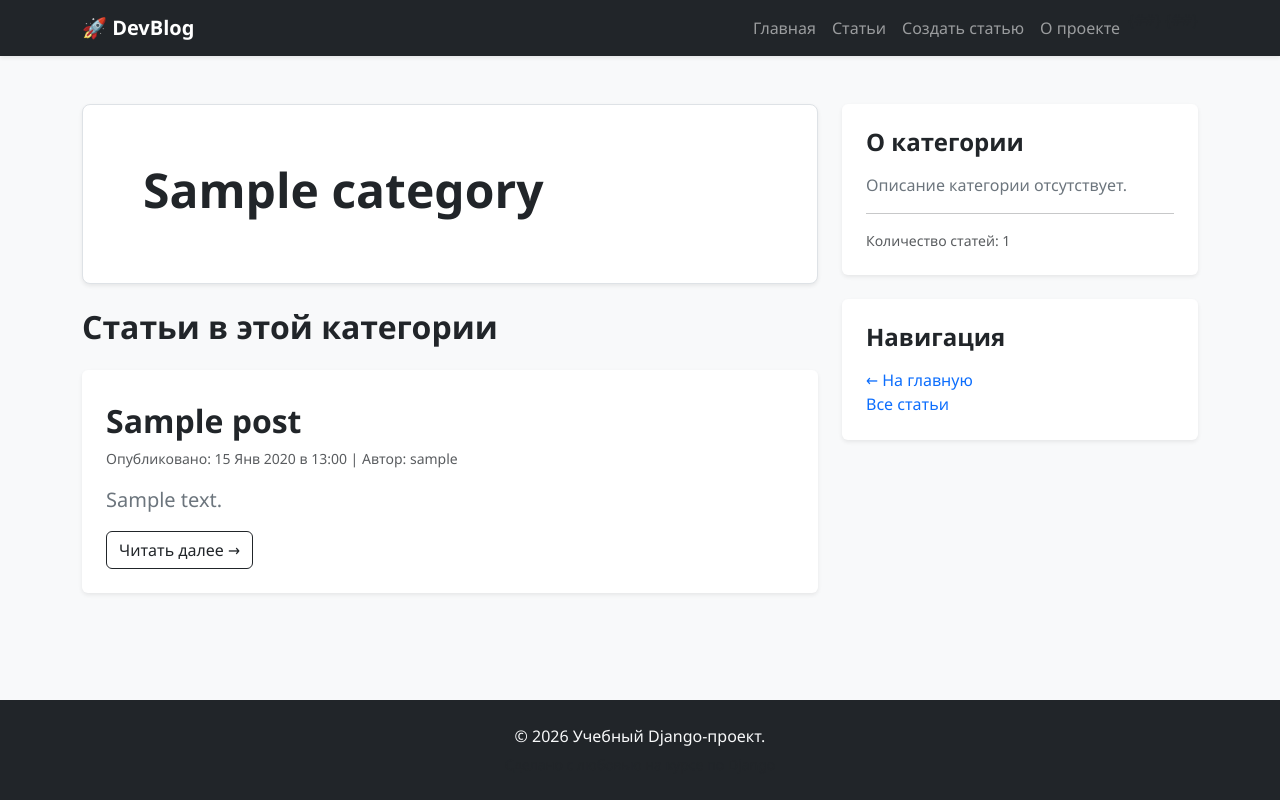
After one commit to annasuravenkova/django_project, a Django app: page /category/1/ in a window 1280 px wide. The commit adds this page. Run offline with Django 5.2, Linux system fonts and the light colour scheme; tables that the repository leaves empty hold one stand-in row (values such as "Sample post"); parts of the project's set-up code (start-up, migrations or seed data) failed here and were passed over; some libraries are stand-ins or nearby versions.

Commit message:
feat: переход на CBV

```diff
--- a/blog_app/urls.py
+++ b/blog_app/urls.py
@@ -1,5 +1,6 @@
 from django.urls import path
 from blog_app import views
+from django.views.generic import TemplateView
 
 app_name = 'blog'
 
@@ -10,8 +11,8 @@ urlpatterns = [
     path('posts/<slug:post_slug>/', views.PostDetailView.as_view(), name="posts_detail"),
     path('posts/<slug:post_slug>/edit/', views.PostUpdateView.as_view(), name="post_edit"),
     path('posts/<slug:post_slug>/delete/', views.PostDeleteView.as_view(), name="post_delete"),
-    path("categories/", views.categories_list, name="categories_list"),
-    path('category/<int:category_id>/', views.category_detail, name="category_detail"),
-    path('categories/create/', views.category_create, name="category_create"),
-
+    path("categories/", views.CategoriesListView.as_view(), name="categories_list"),
+    path('category/<int:category_id>/', views.CategoryDetailView.as_view(), name="category_detail"),
+    path('categories/create/', views.CategoryCreateView.as_view(), name="category_create"),
+    path('about/', TemplateView.as_view(template_name='blog/about.html'), name='about'),
 ]
--- a/blog_app/views.py
+++ b/blog_app/views.py
@@ -1,4 +1,3 @@
-from django.shortcuts import get_object_or_404, redirect
 from blog_app.models import Category, Post
 from django.shortcuts import render
 from blog_app.forms import PostForm, SearchForm, CategoryForm
@@ -49,22 +48,44 @@ class PostDetailView(DetailView):
     template_name = 'blog/post_detail.html'
     slug_url_kwarg = 'post_slug'
 
-def categories_list(request):
-    categories = Category.objects.all()
-    context = {
-        'categories': categories
-    }
-    return render(request, 'blog/categories_list.html', context)
+    def get_object(self, queryset=None):
+        post = super().get_object(queryset=queryset)
+        post.increase_views_count()
+        return post
 
+# def categories_list(request):
+#     categories = Category.objects.all()
+#     context = {
+#         'categories': categories
+#     }
+#     return render(request, 'blog/categories_list.html', context)
 
-def category_detail(request, category_id):
-    category = get_object_or_404(Category, id=category_id)
-    posts = Post.objects.filter(category=category, published=True)
-    context = {
-        'category': category,
-        'posts': posts
-    }
-    return render(request, 'blog/category_detail.html', context)
+class CategoriesListView(ListView):
+    model = Category
+    template_name = 'blog/categories_list.html'
+    context_object_name = 'categories'
+
+#
+# def category_detail(request, category_id):
+#     category = get_object_or_404(Category, id=category_id)
+#     posts = Post.objects.filter(category=category, published=True)
+#     context = {
+#         'category': category,
+#         'posts': posts
+#     }
+#     return render(request, 'blog/category_detail.html', context)
+
+class CategoryDetailView(DetailView):
+    model = Category
+    template_name = 'blog/category_detail.html'
+    context_object_name = 'category'
+    pk_url_kwarg = 'category_id'
+
+    def get_context_data(self, **kwargs):
+        context = super().get_context_data(**kwargs)
+        context['posts'] = Post.objects.filter(category=self.object, published=True)
+        return context
+
 
 
 # def post_create(request):
@@ -79,17 +100,29 @@ def category_detail(request, category_id):
 #         form = PostForm()
 #     return render(request, 'blog/post_create.html', context={'form':form})
 #
-def category_create(request):
-    if request.method == 'POST':
-        form = CategoryForm(data=request.POST)
-        if form.is_valid():
-            category = form.save(commit=False)
-            category.slug = slugify(category.title)
-            category.save()
-            return redirect('blog:index_page')
-    else:
-        form = CategoryForm()
-    return render(request, 'blog/category_create.html', context = {'form':form})
+# def category_create(request):
+#     if request.method == 'POST':
+#         form = CategoryForm(data=request.POST)
+#         if form.is_valid():
+#             category = form.save(commit=False)
+#             category.slug = slugify(category.title)
+#             category.save()
+#             return redirect('blog:index_page')
+#     else:
+#         form = CategoryForm()
+#     return render(request, 'blog/category_create.html', context = {'form':form})
+
+class CategoryCreateView(CreateView):
+    model = Category
+    form_class = CategoryForm
+    template_name = 'blog/category_create.html'
+    success_url = reverse_lazy('blog:index_page')
+    def form_valid(self, form):
+        category = form.save(commit=False)
+        category.slug = slugify(category.title)
+        category.save()
+        return super().form_valid(form)
+
 
 class PostFormBase:
     model = Post
--- a/feedback_app/urls.py
+++ b/feedback_app/urls.py
@@ -3,6 +3,6 @@ from feedback_app import views
 
 app_name = 'feedback'
 urlpatterns = [
-    path("", views.feedback_view, name="feedback_page"),
-    path('success/', views.feedback_success, name='feedback_success')
+    path("", views.FeedbackView.as_view(), name="feedback_page"),
+    path('success/', views.FeedbackSuccessView.as_view(), name='feedback_success')
 ]
--- a/templates/base.html
+++ b/templates/base.html
@@ -29,6 +29,13 @@
                     <li class="nav-item">
                         <a class="nav-link" href="{% url 'blog:posts_list' %}">Статьи</a>
                     </li>
+                    <!-- Новая кнопка "Создать статью" -->
+                    <li class="nav-item">
+                        <a class="nav-link" href="{% url 'blog:post_create' %}">Создать статью</a>
+                    </li>
+                    <li class="nav-item">
+                        <a class="nav-link" href="{% url 'blog:about' %}">О проекте</a>
+                    </li>
                     {#
                     <li class="nav-item">#}
                         {# <a class="nav-link" href="{% url 'blog:categories_list' %}">Категории</a>#}
--- /dev/null
+++ b/templates/blog/category_detail.html
@@ -0,0 +1,89 @@
+{% extends "base.html" %}
+{% load static %}
+
+{% block title %}
+    {{ category.title }} - {{ block.super }}
+{% endblock %}
+
+{% block content %}
+    <div class="row">
+        <!-- Левая колонка с постами категории -->
+        <div class="col-lg-8">
+            <!-- Заголовок категории -->
+            <div class="p-5 mb-4 bg-white rounded-3 shadow-sm border">
+                <div class="container-fluid py-2">
+                    <h1 class="display-5 fw-bold text-dark">{{ category.title }}</h1>
+                    {% if category.description %}
+                        <p class="col-md-12 fs-5 text-muted">{{ category.description }}</p>
+                    {% endif %}
+                </div>
+            </div>
+
+            <h2 class="mb-4 fw-bold">Статьи в этой категории</h2>
+
+            <!-- Список постов -->
+            {% for post in posts %}
+                <article class="card mb-4 border-0 shadow-sm">
+                    <div class="card-body p-4">
+                        <h3 class="card-title h2 mt-2 fw-bold">
+                            <a href="{% url 'blog:posts_detail' post.slug %}"
+                               class="text-decoration-none text-dark hover-primary">
+                                {{ post.title }}
+                            </a>
+                        </h3>
+
+                        <div class="text-muted small mb-3">
+                            Опубликовано: {{ post.created_at|date:"d M Y в H:i" }} | Автор: {{ post.author }}
+                        </div>
+
+                        <p class="card-text text-secondary fs-5">
+                            {{ post.content|truncatewords:25 }}
+                        </p>
+
+                        <div class="d-flex justify-content-between align-items-center">
+                            <a href="{% url 'blog:posts_detail' post.slug %}" class="btn btn-outline-dark">
+                                Читать далее &rarr;
+                            </a>
+                        </div>
+                    </div>
+                </article>
+            {% empty %}
+                <div class="alert alert-info border-0 shadow-sm" role="alert">
+                    В этой категории пока нет статей.
+                </div>
+            {% endfor %}
+        </div>
+
+        <!-- Правая колонка: Сайдбар -->
+        <div class="col-lg-4">
+            <!-- Карточка "О категории" -->
+            <div class="card border-0 shadow-sm mb-4">
+                <div class="card-body p-4">
+                    <h4 class="fw-bold mb-3">О категории</h4>
+                    <p class="text-secondary mb-0">
+                        {% if category.description %}
+                            {{ category.description }}
+                        {% else %}
+                            Описание категории отсутствует.
+                        {% endif %}
+                    </p>
+                    <hr>
+                    <p class="text-muted small mb-0">
+                        Количество статей: {{ posts|length }}
+                    </p>
+                </div>
+            </div>
+
+            <!-- Карточка "Навигация" -->
+            <div class="card border-0 shadow-sm mb-4">
+                <div class="card-body p-4">
+                    <h4 class="fw-bold mb-3">Навигация</h4>
+                    <ul class="list-unstyled mb-0">
+                        <li><a href="{% url 'blog:index_page' %}" class="text-decoration-none">← На главную</a></li>
+                        <li><a href="{% url 'blog:posts_list' %}" class="text-decoration-none">Все статьи</a></li>
+                    </ul>
+                </div>
+            </div>
+        </div>
+    </div>
+{% endblock %}
```
Also changed, not shown: feedback_app/views.py (+46 -21 lines), templates/blog/about.html (added, +32 -0 lines), templates/feedback/feedback_page.html (renamed from templates/feedback_page.html), templates/feedback/success.html (renamed from templates/success.html).
